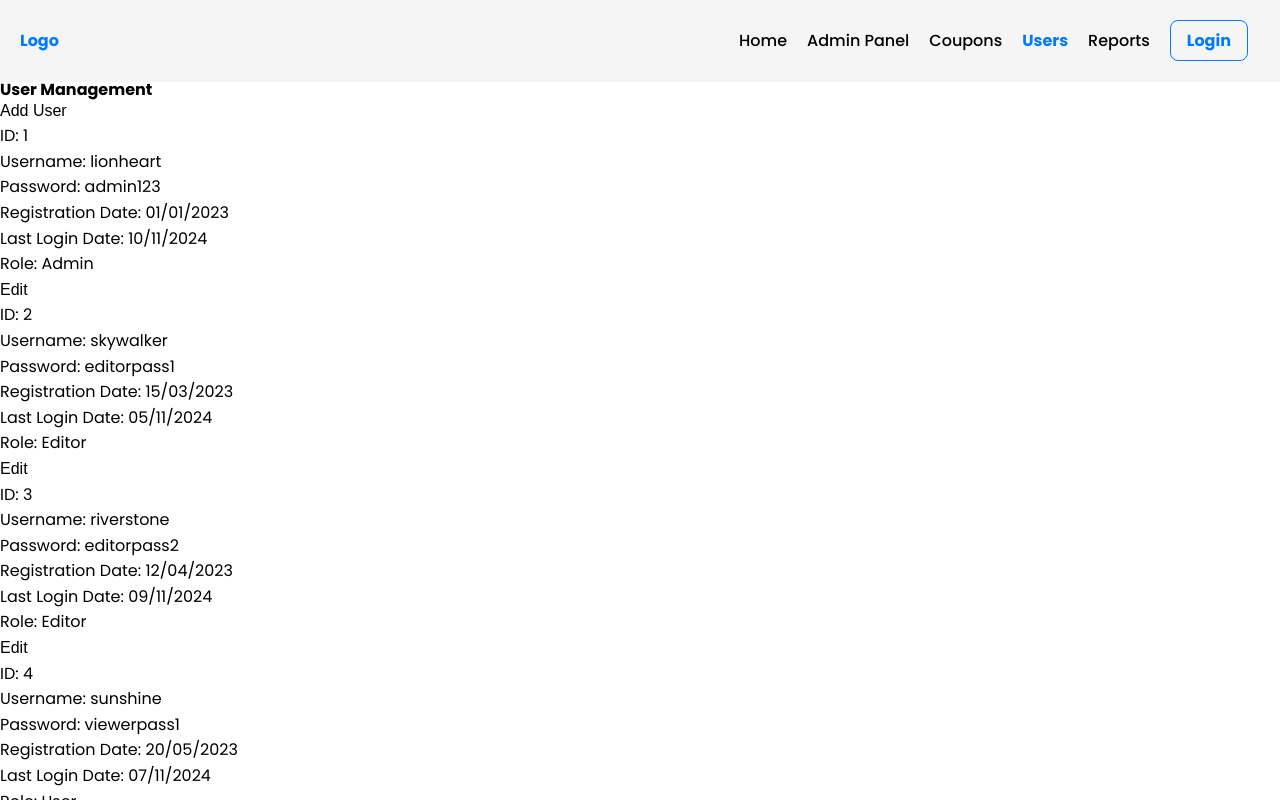
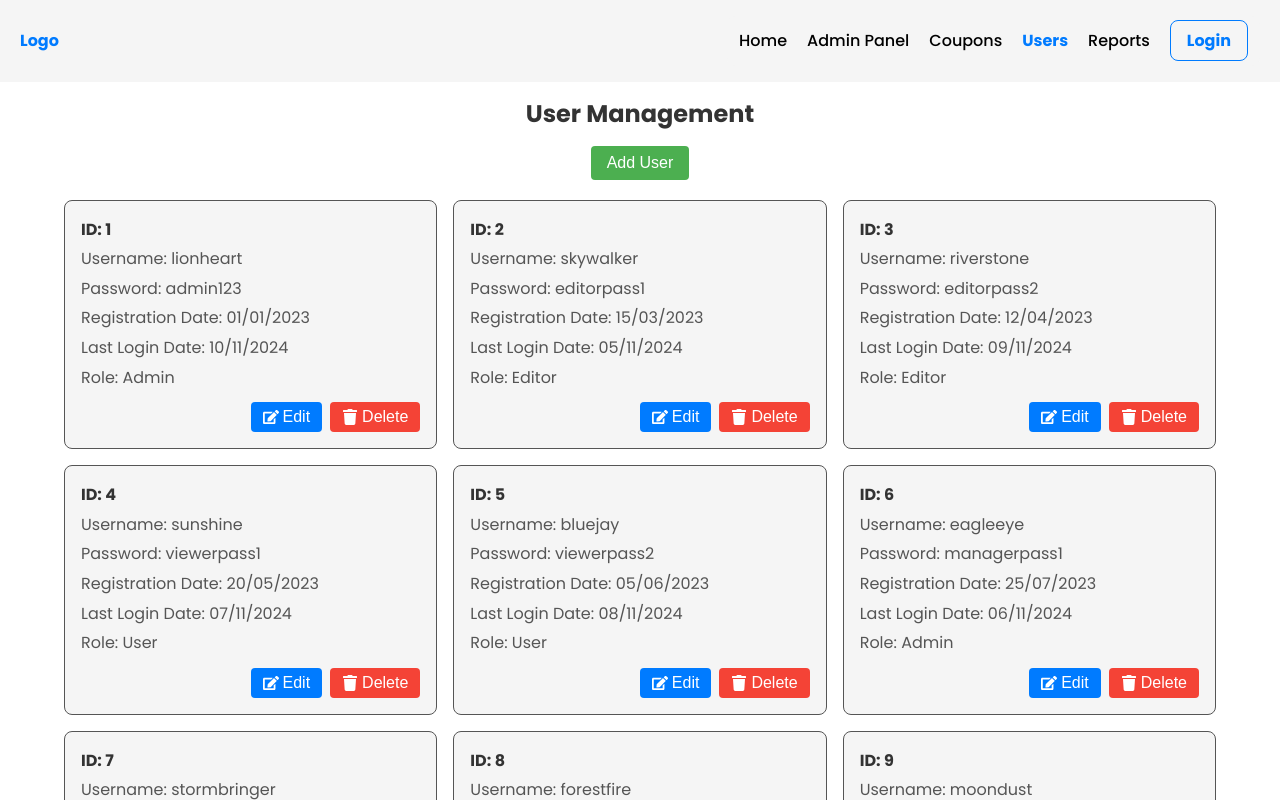
Before and after one commit to AdirGamil/ManagementSystem, a React (Vite) app: page /users in a window 1280 px wide. Shown: the top 800 px of the page. Built offline with nearby package versions, Linux system fonts and the light colour scheme.

Commit message:
Add styling to userlist & userpreview

```diff
--- a/src/assets/styles/cmps/UserSystem/UserList.scss
+++ b/src/assets/styles/cmps/UserSystem/UserList.scss
@@ -0,0 +1,31 @@
+.user-list {
+    display: flex;
+    flex-direction: column;
+    align-items: center;
+
+    h2 {
+      font-size: rem(24px);
+      color: $clr-text;
+      margin: rem(20px);
+    }
+
+    .add-user-button {
+      padding: rem(8px) rem(16px);
+      background-color: $clr-green-btn;
+      color: $clr-white;
+      border-radius: rem(4px);
+      margin-bottom: rem(20px);
+      transition: background-color 0.3s ease;
+
+      &:hover {
+        background-color: darken($clr-green-btn, 10%);
+      }
+    }
+
+    .users {
+      display: grid;
+      gap: rem(16px);
+      width: 90%;
+      grid-template-columns: repeat(auto-fill, minmax(350px, 1fr));
+    }
+  }
--- a/src/assets/styles/cmps/UserSystem/UserPreview.scss
+++ b/src/assets/styles/cmps/UserSystem/UserPreview.scss
@@ -0,0 +1,57 @@
+.user-preview {
+  display: flex;
+  flex-direction: column;
+  padding: rem(16px);
+  background-color: $clr-background;
+  border: rem(1px) solid $clr-grey;
+  border-radius: rem(8px);
+
+  .user-info {
+    display: flex;
+    flex-direction: column;
+    gap: rem(4px);
+
+    p {
+      color: $clr-grey;
+
+      &:first-child {
+        font-weight: bold;
+        color: $clr-text;
+      }
+    }
+  }
+
+  .button-group {
+    display: flex;
+    justify-content: flex-end;
+    gap: rem(8px);
+    margin-top: rem(12px);
+
+    .edit-button,
+    .delete-button {
+      display: flex;
+      align-items: center;
+      gap: rem(4px);
+      padding: rem(6px) rem(12px);
+      border-radius: rem(4px);
+      color: $clr-white;
+      transition: background-color 0.3s ease;
+    }
+
+    .edit-button {
+      background-color: $clr-primary;
+
+      &:hover {
+        background-color: $clr-hover-primary;
+      }
+    }
+
+    .delete-button {
+      background-color: $clr-red-btn;
+
+      &:hover {
+        background-color: darken($clr-red-btn, 10%);
+      }
+    }
+  }
+}
--- a/src/cmps/UserSystem/UserPreview.jsx
+++ b/src/cmps/UserSystem/UserPreview.jsx
@@ -1,3 +1,5 @@
+import { FaEdit, FaTrash } from 'react-icons/fa'
+
 export function UserPreview({
   id,
   username,
@@ -16,7 +18,14 @@ export function UserPreview({
         <p>Last Login Date: {lastLoginDate}</p>
         <p>Role: {role}</p>
       </div>
-      <button className="edit-button">Edit</button>
+      <div className="button-group">
+        <button title='Edit User' className="edit-button">
+          <FaEdit /> Edit
+        </button>
+        <button title='Delete User' className="delete-button">
+          <FaTrash /> Delete
+        </button>
+      </div>
     </div>
   )
 }
```
